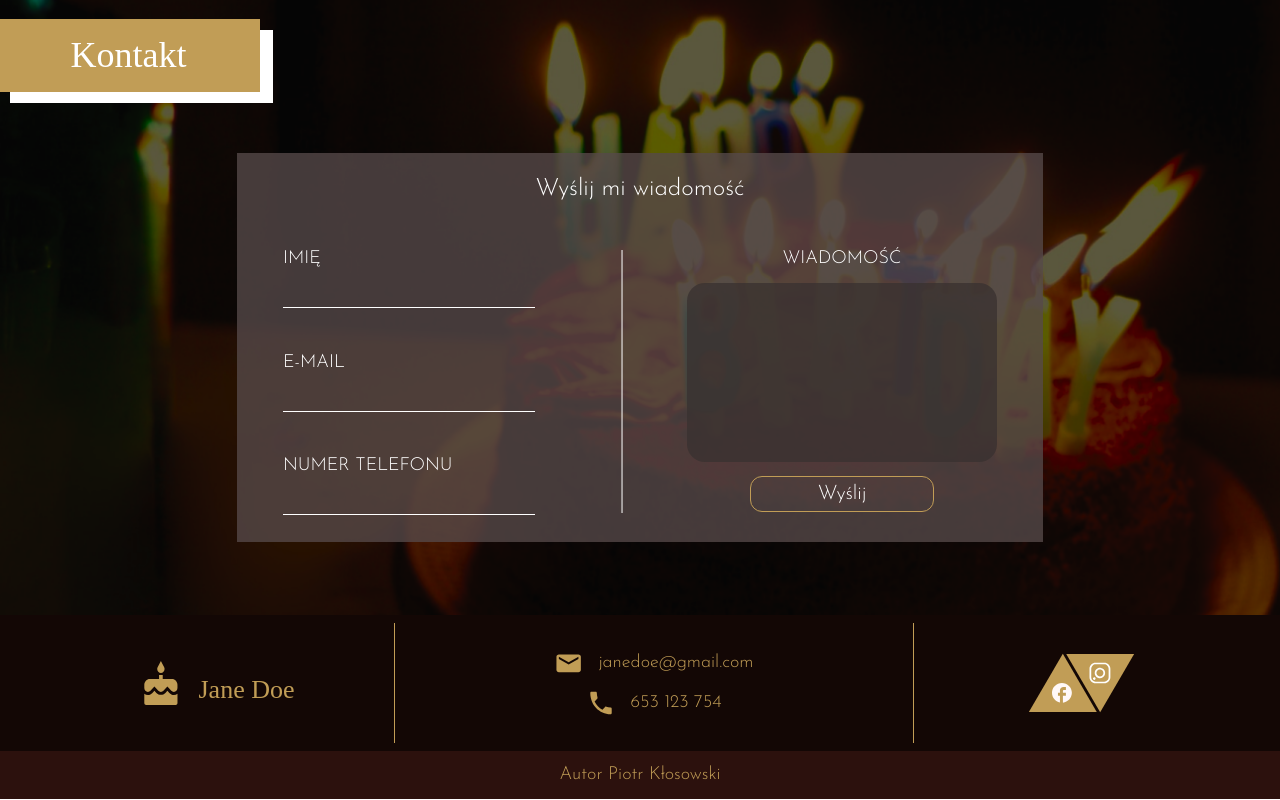
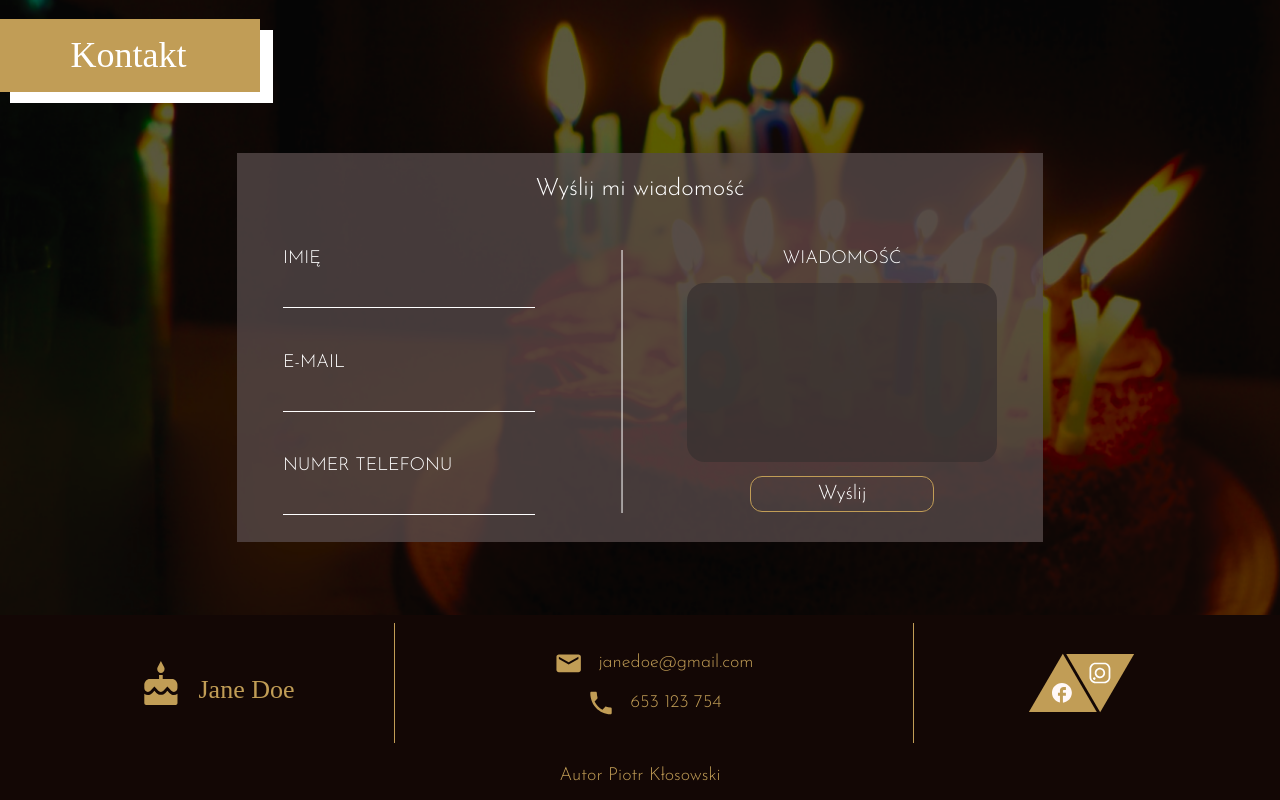
Before and after one commit to PioKl/Torty, a React (Create React App) app: page / in a window 1280 px wide. Shown: the part 3096-3896 px from the top of the page. Built offline with nearby package versions, Linux system fonts and the light colour scheme; a web font is replaced by a local one.

Commit message:
Footer.scss|Styles update, removal of unnecessary comments

```diff
--- a/src/style/Footer.scss
+++ b/src/style/Footer.scss
@@ -481,7 +481,8 @@
     width: 100%;
     height: 31px;
     //background: #211B1A;
-    background-color: #2C110D;
+    //background-color: #2C110D;
+    background-color: inherit;
     color: $gold;
     display: flex;
     justify-content: center;
@@ -498,6 +499,8 @@
 
     @include desktopSmall {
         height: 48px;
+        position: relative;
+        bottom: -1px; //usunięcie "białej spacji w firefox", która występuje po tym divie
     }
 
     @include desktopMedium {
```
